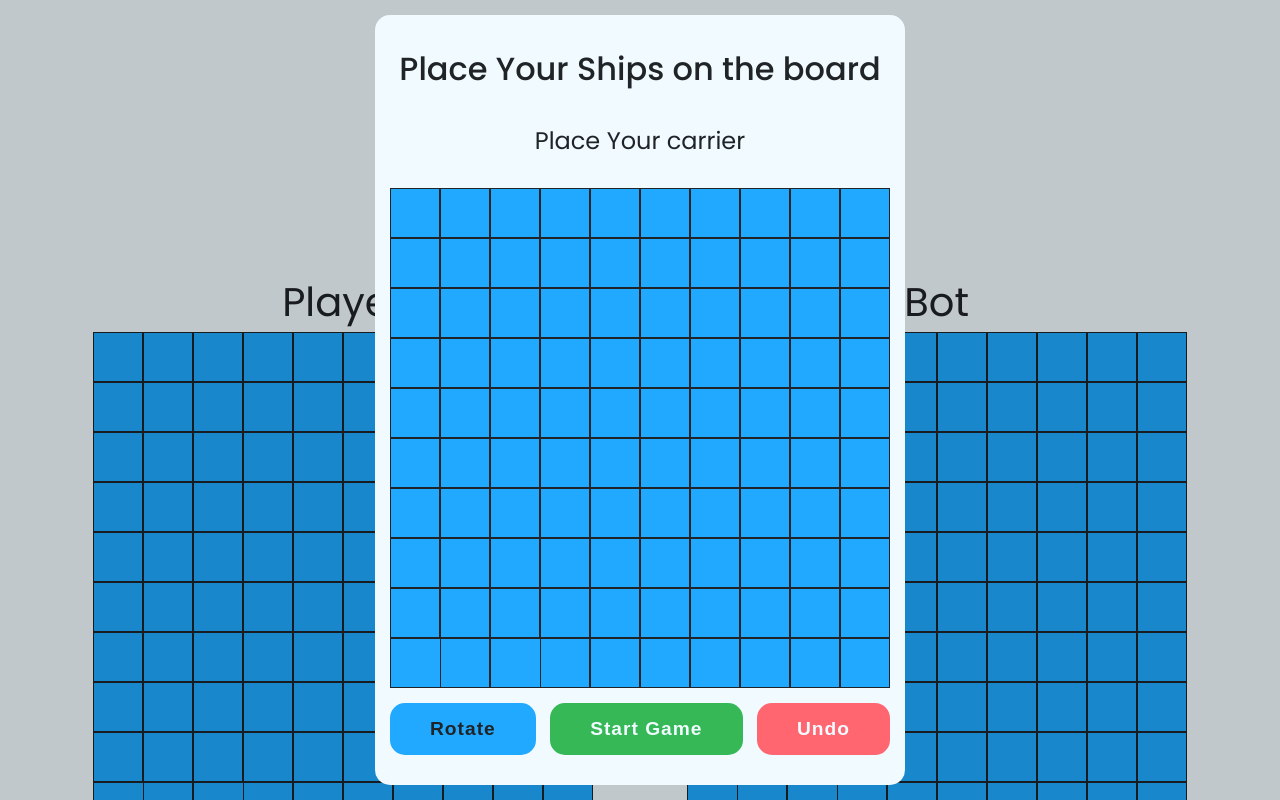
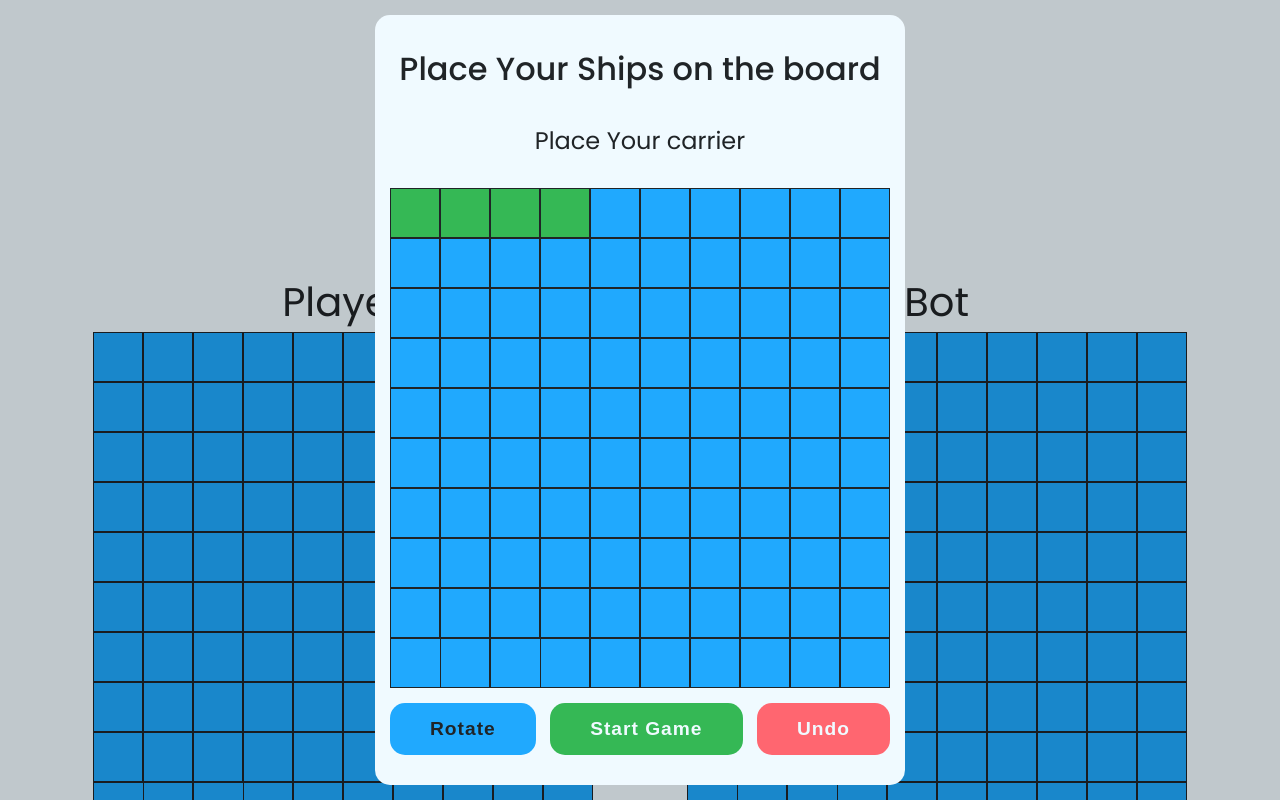
Before and after one commit to aliflikescoding/vanilla-battleship, a website built with webpack: page dist/index.html in a window 1280 px wide. Both pictures are taken after a click on the element 415 px from the left and 213 px from the top of the page. Shown: the top 800 px of the page. Built offline with nearby package versions, Linux system fonts and the light colour scheme.

Commit message:
Add clicked grids to store ship

```diff
--- a/src/modules/_game.js
+++ b/src/modules/_game.js
@@ -66,14 +66,17 @@ pickGrids.forEach((grid) => {
     const gridPosition = grid.classList[1];
     const errorText = document.querySelector("#error-text");
     if (pick.checkOutOfBounds(gridPosition, playerBoard.getRotate(), pick.type(playerBoard.getShipNumber())) == false) {
-
+      const classNames = pick.returnGridClasses(pick.type(playerBoard.getShipNumber()), playerBoard.getRotate(), gridPosition);
+      classNames.forEach((className) => {
+        document.querySelector(`.${className}`).classList.add("selected-grid");
+      });
+      grid.classList.add("selected-grid");
     }
     else {
       errorText.textContent = "YOU ARE OUT OF BOUNDS";
       setTimeout(() => {
         errorText.textContent = "";
       }, 1500);
-
     }
   });
 });
--- a/src/sass/_pick.scss
+++ b/src/sass/_pick.scss
@@ -10,3 +10,8 @@
   color: $danger;
   font-size: 1.5rem;
 }
+
+.selected-grid {
+  background-color: $success;
+  pointer-events: none;
+}
```
Also changed, not shown: dist/main.js.
